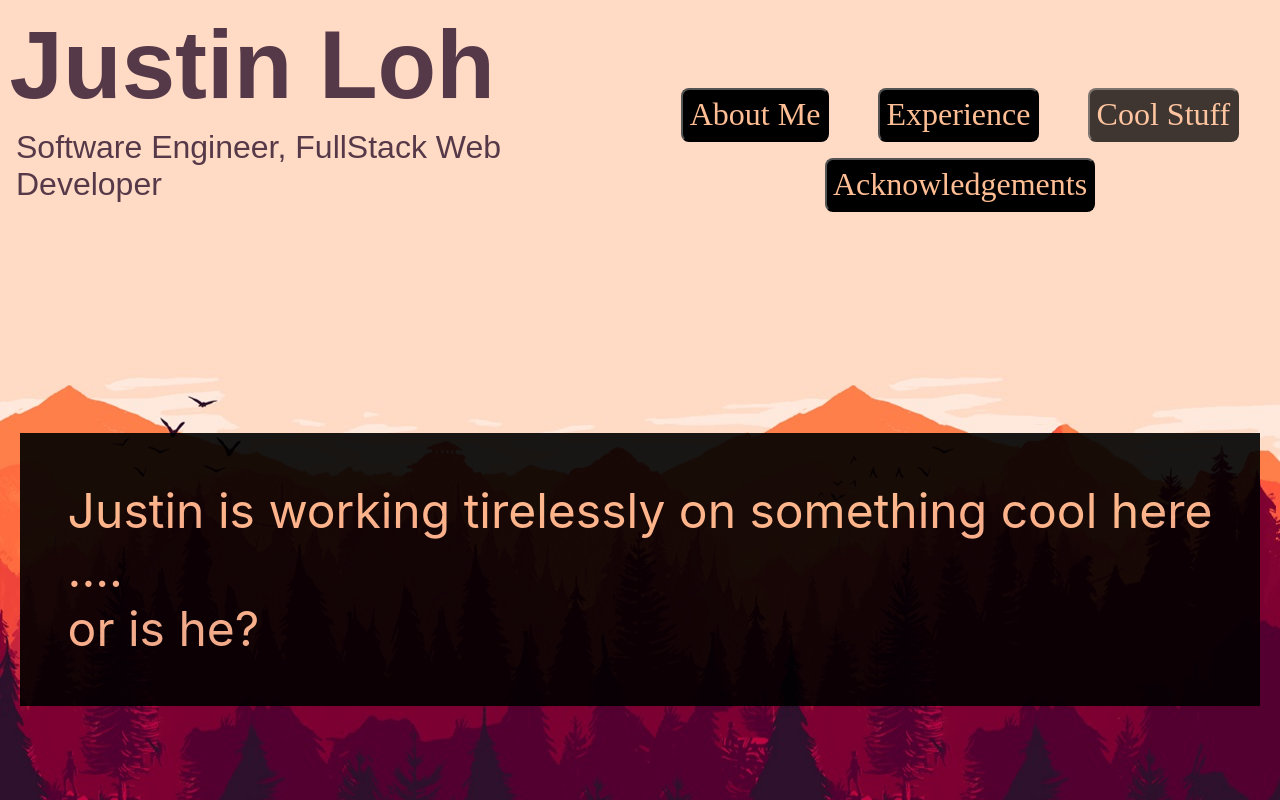
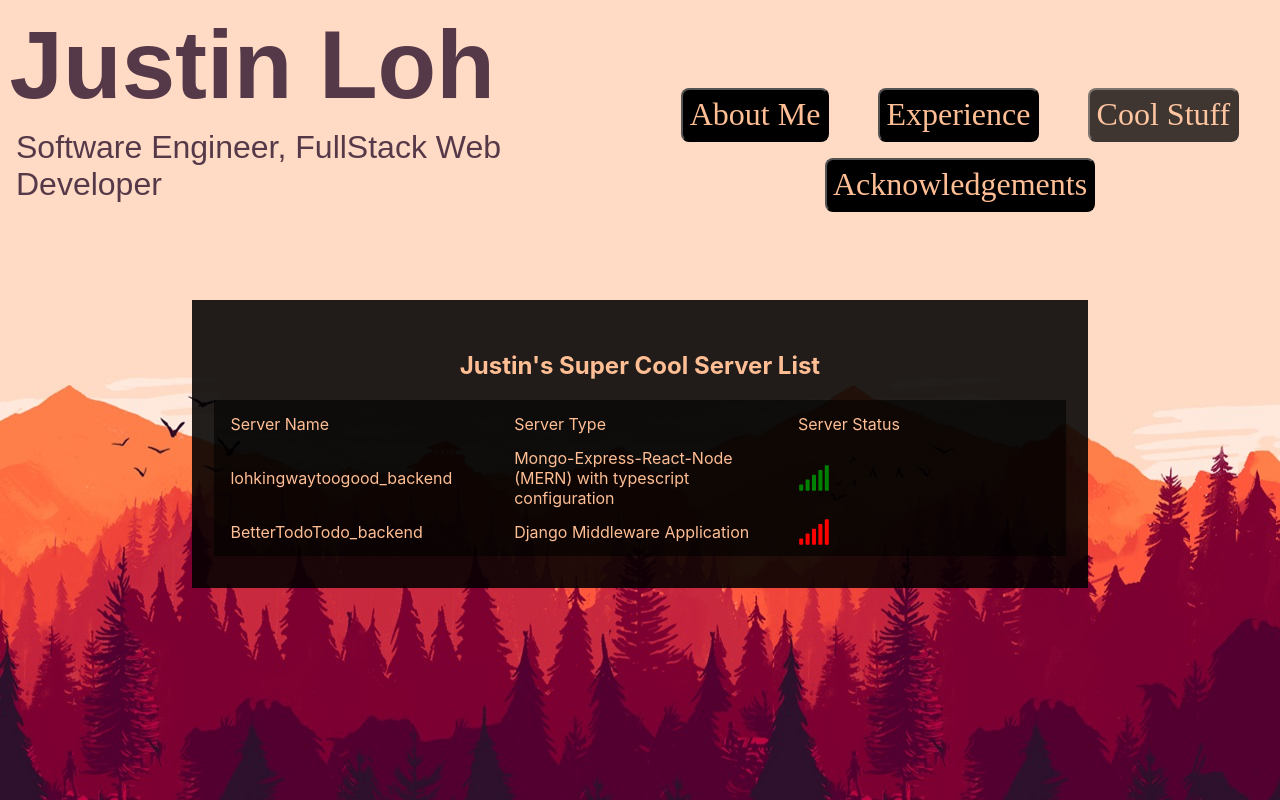
Before and after one commit to JustinLohKingWei/LohKingWayTooGood, a React (Create React App) app: page / in a window 1280 px wide. Both pictures are taken after a click on the button "Cool Stuff". Shown: the top 800 px of the page. Built offline with nearby package versions, Linux system fonts and the light colour scheme.

Commit message:
Added hooks for API calls and Server list display

```diff
--- a/package.json
+++ b/package.json
@@ -11,6 +11,7 @@
     "@types/node": "^16.7.13",
     "@types/react": "^18.0.24",
     "@types/react-dom": "^18.0.0",
+    "axios": "^1.2.2",
     "framer-motion": "^7.6.5",
     "gh-pages": "^4.0.0",
     "react": "^18.2.0",
--- /dev/null
+++ b/src/components/layout/ServerBoard.tsx
@@ -0,0 +1,34 @@
+import styled from "styled-components";
+import { testServer, testServer2 } from "../../data/ServerData";
+import ServerCard from "./ServerCard";
+
+const ServerBoardRoot = styled.div`
+  display: flex;
+  margin: 5em;
+  width: 70%;
+  height: 18em;
+  background-color: #000000de;
+  color: ${(props) => props.theme.secondary};
+  justify-content: center;
+  align-items: center;
+  flex-direction: column;
+`;
+
+const SectionHeader = styled.div`
+  display: flex;
+  width: 100%;
+  justify-content: center;
+`;
+
+function ServerBoard() {
+  return (
+    <ServerBoardRoot>
+      <SectionHeader><h2>Justin's Super Cool Server List</h2></SectionHeader>
+      <ServerCard isHeader={true} />
+      <ServerCard server={testServer} />
+      <ServerCard server={testServer2} />
+    </ServerBoardRoot>
+  );
+}
+
+export default ServerBoard;
--- /dev/null
+++ b/src/components/layout/ServerCard.tsx
@@ -0,0 +1,69 @@
+import { FaSignal } from "react-icons/fa";
+import styled from "styled-components";
+import { server } from "../../data/ServerData";
+
+const ServerCardRoot = styled.div`
+  display: flex;
+  background-color: #00000094;
+  max-width: 95%;
+  justify-content: center;
+  align-items: center;
+  min-height: 3em;
+`;
+
+const ServerName = styled.div`
+  display: flex;
+  min-width: 5em;
+  width: 20em;
+  padding-left: 1em;
+  flex-wrap: wrap ;
+  word-break: break-all;
+`;
+
+const ServerType = styled.div`
+  display: flex;
+  min-width: 5em;
+  width: 20em;
+  padding-left: 1em;
+  flex-wrap: wrap ;
+`;
+
+const ServerStatus = styled.div`
+  display: flex;
+  min-width: 5em;
+  width: 20em;
+  padding-left: 1em;
+  flex-wrap: wrap ;
+  word-break: break-all;
+`;
+type ServerCardProps = {
+  server?: server;
+  isHeader?: boolean;
+};
+
+function ServerCard({ server, isHeader = false }: ServerCardProps) {
+  if (isHeader)
+    return (
+      <ServerCardRoot>
+        <ServerName>Server Name</ServerName>
+        <ServerType>Server Type</ServerType>
+        <ServerStatus>Server Status</ServerStatus>
+      </ServerCardRoot>
+    );
+  else
+    return (
+      <ServerCardRoot>
+        <ServerName>{server?.name}</ServerName>
+        <ServerType>{server?.type}</ServerType>
+        <ServerStatus>
+          {server?.status === "Online" ? (
+            <FaSignal color="green" size="2em" />
+          ) : (
+            <FaSignal color="red" size="2em" />
+          )}
+        </ServerStatus>
+      </ServerCardRoot>
+    );
+}
+
+export default ServerCard;
--- a/src/components/pages/CoolStuff.tsx
+++ b/src/components/pages/CoolStuff.tsx
@@ -1,11 +1,12 @@
 import styled from "styled-components";
 import { motion } from "framer-motion";
-import UnderConstruction from "../layout/UnderConstruction";
+import ServerBoard from "../layout/ServerBoard";
 
 const CoolStuffRoot = styled.div`
   display: flex;
   width: 100vw;
   min-height: 100%;
+  justify-content:center;
 `;
 
 const initialCoolStuff = {
@@ -33,7 +34,7 @@ function CoolStuff() {
       transition={transitionCoolStuff}
       exit={exitCoolStuff}
     >
-      <CoolStuffRoot><UnderConstruction/></CoolStuffRoot>
+      <CoolStuffRoot><ServerBoard/></CoolStuffRoot>
     </motion.div>
   );
 }
--- /dev/null
+++ b/src/data/ServerData.ts
@@ -0,0 +1,17 @@
+export type server = {
+  name: string;
+  type: string;
+  status: string;
+};
+
+export const testServer: server = {
+  name: "lohkingwaytoogood_backend",
+  type: "Mongo-Express-React-Node (MERN) with typescript configuration",
+  status: "Online",
+};
+
+export const testServer2: server = {
+  name: "BetterTodoTodo_backend",
+  type: "Django Middleware Application",
+  status: "Offline",
+};
```
Also changed, not shown: src/api/serverStatus.ts (added, +16 -0 lines), src/hooks/useAxios.ts (added, +37 -0 lines), 2 other files (tests, documents, lock files or other folders).
